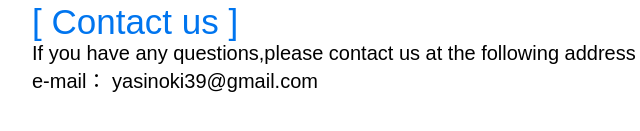
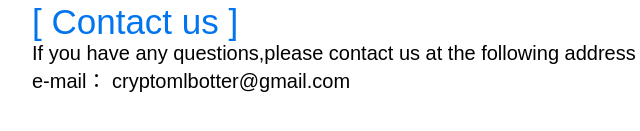
Before and after one commit to 0xtos/appprivacypolicy, a plain HTML site: page index.html in a window 1280 px wide. Shown: the part 407-538 px from the top of the page, 28-668 px from the left. Drawn offline with Linux system fonts and the light colour scheme.

Commit message:
Update index.html

```diff
--- a/index.html
+++ b/index.html
@@ -159,7 +159,7 @@
     <br>
 
     <font class="FontNormal1">
-        <a>e-mail： yasinoki39@gmail.com</a>
+        <a>e-mail： cryptomlbotter@gmail.com</a>
     </font>
 
     <br><br><br><br><br>
```
